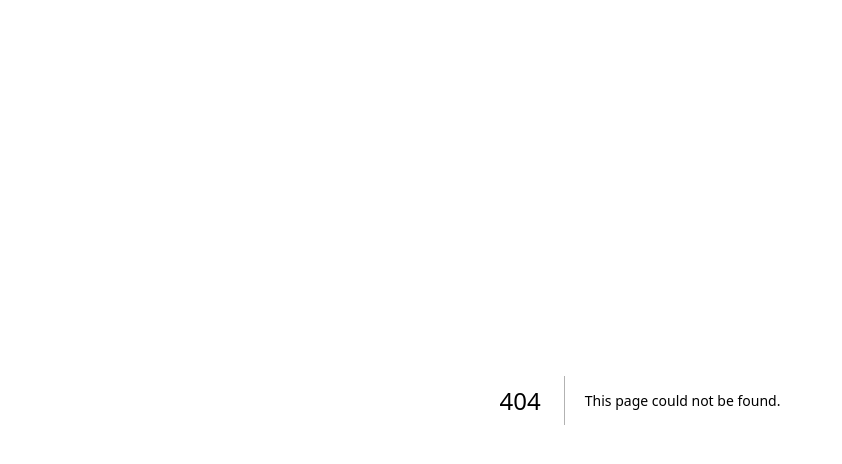
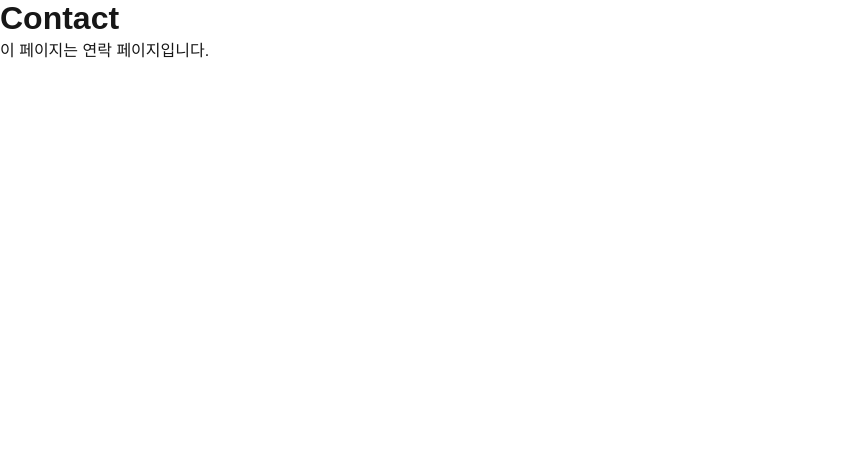
Before and after one commit to heroyooi/next-tutorial, a Next.js app: page /contact in a window 1280 px wide. Before the commit this address had no page. Shown: the top 464 px of the page, without its empty margins (0-842 px from the left). Built offline with nearby package versions, Linux system fonts and the light colour scheme.

Commit message:
📘 챕터 B. 페이지와 라우팅 - HTML 파일처럼 페이지 만들기

```diff
--- /dev/null
+++ b/src/app/contact/page.tsx
@@ -0,0 +1,8 @@
+export default function ContactPage() {
+    return (
+      <main>
+        <h1>Contact</h1>
+        <p>이 페이지는 연락 페이지입니다.</p>
+      </main>
+    )
+  }
--- a/src/app/page.tsx
+++ b/src/app/page.tsx
@@ -1,10 +1,13 @@
-import { JSX } from "react";
+import Link from "next/link";
 
 export default function Home() {
   return (
     <main>
       <h1>안녕하세요, 학생 여러분!</h1>
       <p>Next.js로 만든 나의 첫 웹페이지 🎉</p>
+
+      <Link href="/about">소개 페이지로 이동하기</Link>
+      <Link href="/contact">연락 페이지로 이동하기</Link>
     </main>
   )
 }
```
Also changed, not shown: src/app/about/page.tsx (added, +8 -0 lines).
